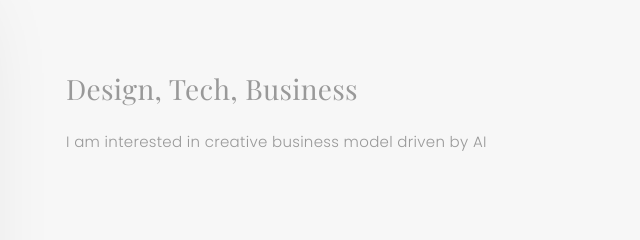
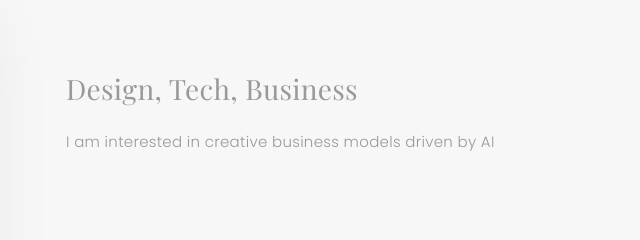
Before and after one commit to heejindianekim/heejindianekim.github.io, a plain HTML site: page index.html in a window 1280 px wide. Shown: the part 940-1180 px from the top of the page, 494-1134 px from the left. Drawn offline with nearby package versions, Linux system fonts and the light colour scheme; files whose address does not match are found by name; a web font is replaced by a local one.

Commit message:
Update index.html

```diff
--- a/index.html
+++ b/index.html
@@ -101,7 +101,7 @@
           <div class="about-descr">
 
             <p class="p-heading">Design, Tech, Business </p>
-            <p class="separator">I am interested in creative business model driven by AI</p>
+            <p class="separator">I am interested in creative business models driven by AI</p>
 
           </div>
 
```
